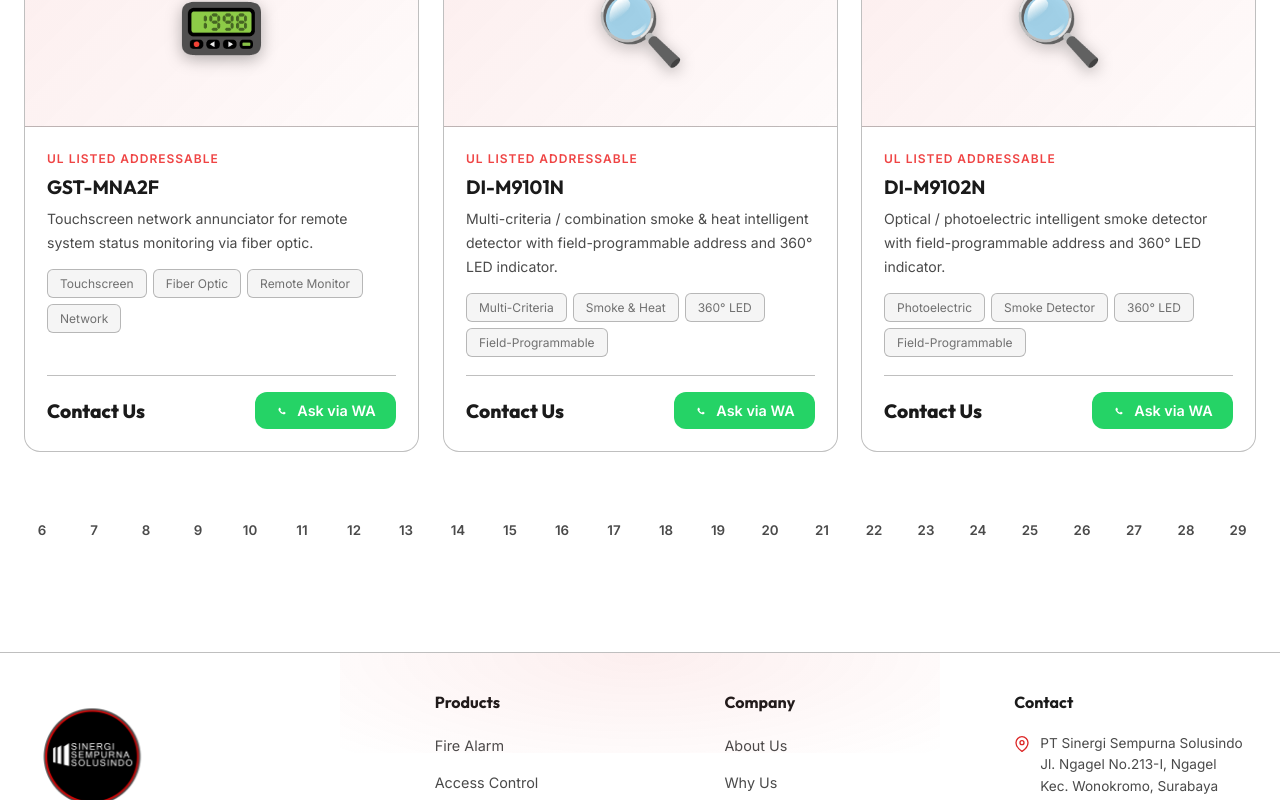
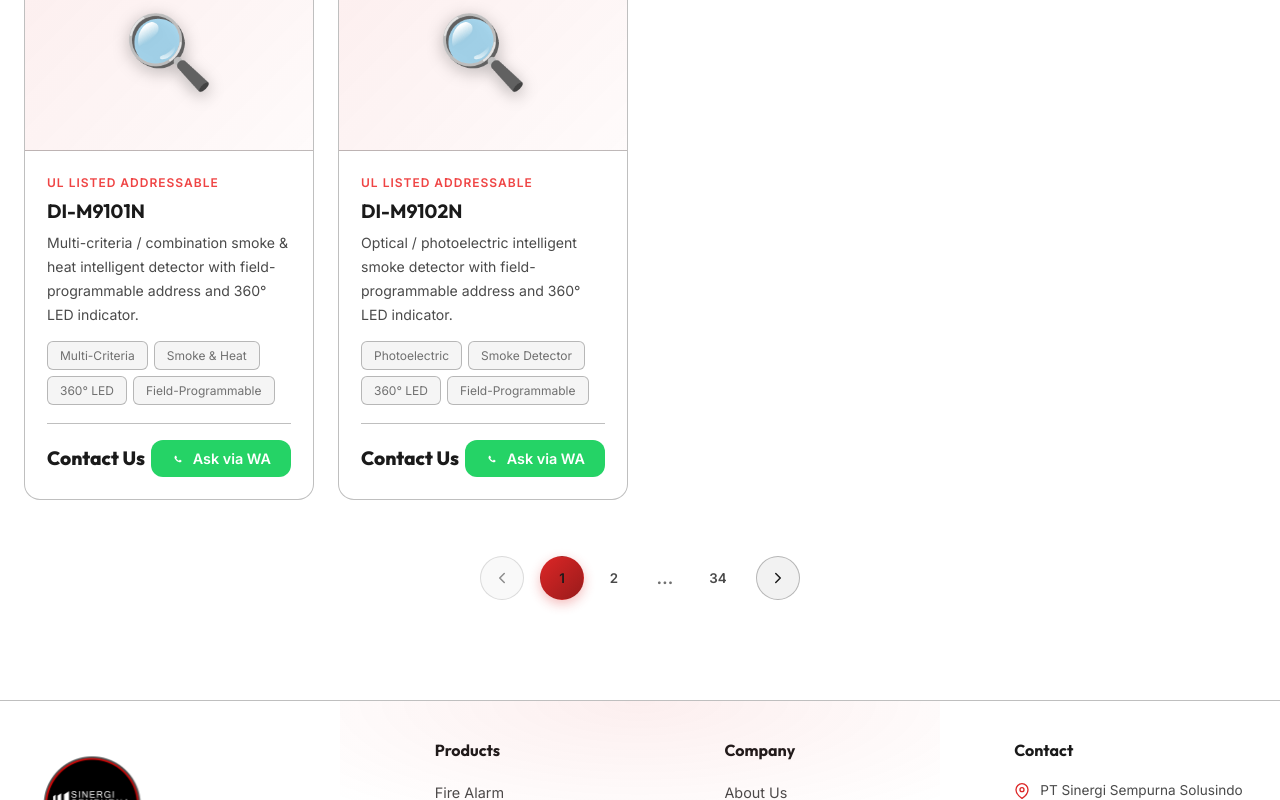
Before and after one commit to RizqonAlifXavier/smartsecurity2, a Nuxt app: page /products in a window 1280 px wide. Shown: the part 2481-3281 px from the top of the page. Built offline with nearby package versions, Linux system fonts and the light colour scheme.

Commit message:
update ui

```diff
--- a/app/components/HeroSection.vue
+++ b/app/components/HeroSection.vue
@@ -356,7 +356,7 @@ const particleStyle = (n) => {
   }
 }
 @media (max-width: 768px) {
-  .hero { margin: 80px 16px 32px; border-radius: 24px; min-height: calc(100vh - 112px); }
+  .hero { min-height: calc(100vh - 80px); }
   .hero-content { padding-top: 40px; }
   .hero-actions { flex-direction: column; }
   .btn-lg { width: 100%; justify-content: center; }
--- a/app/components/ProductsSection.vue
+++ b/app/components/ProductsSection.vue
@@ -115,7 +115,7 @@ onMounted(() => {
 /* Category Grid */
 .category-grid {
   display: grid;
-  grid-template-columns: repeat(auto-fill, minmax(280px, 1fr));
+  grid-template-columns: repeat(4, 1fr);
   gap: 24px;
 }
 
@@ -274,6 +274,13 @@ onMounted(() => {
   transform: translateX(3px);
 }
 
+@media (max-width: 1024px) {
+  .category-grid {
+    grid-template-columns: repeat(3, 1fr);
+    gap: 16px;
+  }
+}
+
 @media (max-width: 768px) {
   .category-grid {
     grid-template-columns: repeat(2, 1fr);
--- a/app/pages/products.vue
+++ b/app/pages/products.vue
@@ -153,14 +153,16 @@
             </button>
 
             <div class="page-numbers">
+              <template v-for="(page, idx) in visiblePages" :key="idx">
+                <span v-if="page === '...'" class="page-ellipsis">…</span>
                 <button
-                v-for="page in totalPages"
-                :key="page"
+                  v-else
                   :class="['page-num', { active: currentPage === page }]"
                   @click="changePage(page)"
                 >
                   {{ page }}
                 </button>
+              </template>
             </div>
 
             <button
@@ -230,6 +232,35 @@ const currentPage = ref(1)
 const itemsPerPage = 6
 
 const totalPages = computed(() => Math.ceil(filteredProducts.value.length / itemsPerPage))
+
+// Truncated page numbers for cleaner pagination
+const visiblePages = computed(() => {
+  const total = totalPages.value
+  const current = currentPage.value
+  const pages = []
+
+  if (total <= 7) {
+    for (let i = 1; i <= total; i++) pages.push(i)
+    return pages
+  }
+
+  // Always show first page
+  pages.push(1)
+
+  if (current > 3) pages.push('...')
+
+  // Show pages around current
+  const start = Math.max(2, current - 1)
+  const end = Math.min(total - 1, current + 1)
+  for (let i = start; i <= end; i++) pages.push(i)
+
+  if (current < total - 2) pages.push('...')
+
+  // Always show last page
+  pages.push(total)
+
+  return pages
+})
 
 const paginatedProducts = computed(() => {
   const start = (currentPage.value - 1) * itemsPerPage
@@ -503,7 +534,7 @@ useSeoMeta({
 
 .category-grid {
   display: grid;
-  grid-template-columns: repeat(auto-fill, minmax(280px, 1fr));
+  grid-template-columns: repeat(4, 1fr);
   gap: 16px;
 }
 
@@ -712,7 +743,7 @@ useSeoMeta({
 /* Product Grid */
 .product-grid {
   display: grid;
-  grid-template-columns: repeat(auto-fill, minmax(300px, 1fr));
+  grid-template-columns: repeat(4, 1fr);
   gap: 24px;
 }
 
@@ -851,6 +882,15 @@ useSeoMeta({
 .empty-state p {
   color: var(--text-secondary);
   margin-bottom: 24px;
+}
+
+@media (max-width: 1024px) {
+  .category-grid {
+    grid-template-columns: repeat(3, 1fr);
+  }
+  .product-grid {
+    grid-template-columns: repeat(3, 1fr);
+  }
 }
 
 @media (max-width: 768px) {
@@ -1047,4 +1087,16 @@ useSeoMeta({
   color: var(--text-primary);
   box-shadow: 0 4px 12px rgba(220,38,38,0.3);
 }
+
+.page-ellipsis {
+  display: flex;
+  align-items: center;
+  justify-content: center;
+  width: 44px;
+  height: 44px;
+  color: var(--text-muted);
+  font-weight: 600;
+  font-size: 1.1rem;
+  letter-spacing: 2px;
+}
 </style>
```
Lines whose indentation alone changed are shown as unchanged.
